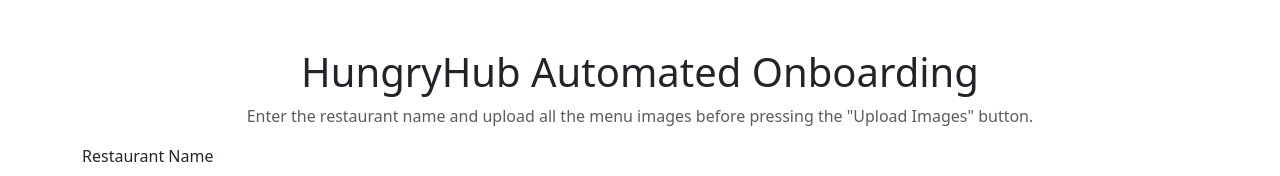
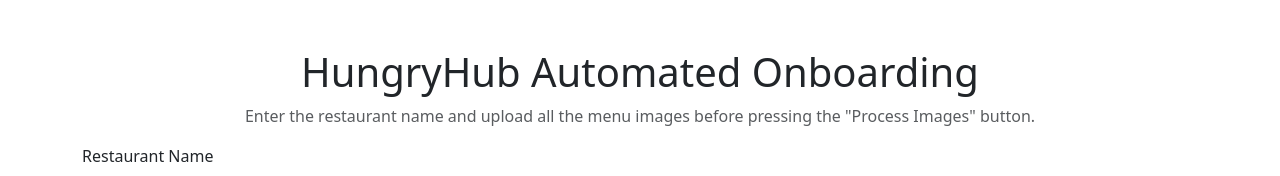
Before and after one commit to chesterwkf/hungryhub_automation, a React (Create React App) app in the folder frontend/: page / in a window 1280 px wide. Shown: the top 176 px of the page. Built offline with nearby package versions, Linux system fonts and the light colour scheme.

Commit message:
added utf-8 and uploads into gitingore

```diff
--- a/frontend/src/App.js
+++ b/frontend/src/App.js
@@ -165,7 +165,7 @@
     <Container className="mt-5">
       <h1 className="text-center">HungryHub Automated Onboarding</h1>
       <p className="text-center text-muted">
-        Enter the restaurant name and upload all the menu images before pressing the "Upload Images" button.
+        Enter the restaurant name and upload all the menu images before pressing the "Process Images" button.
       </p>
 
       {isProcessing && (
```
Also changed, not shown: 2 other files (tests, documents, lock files or other folders).
